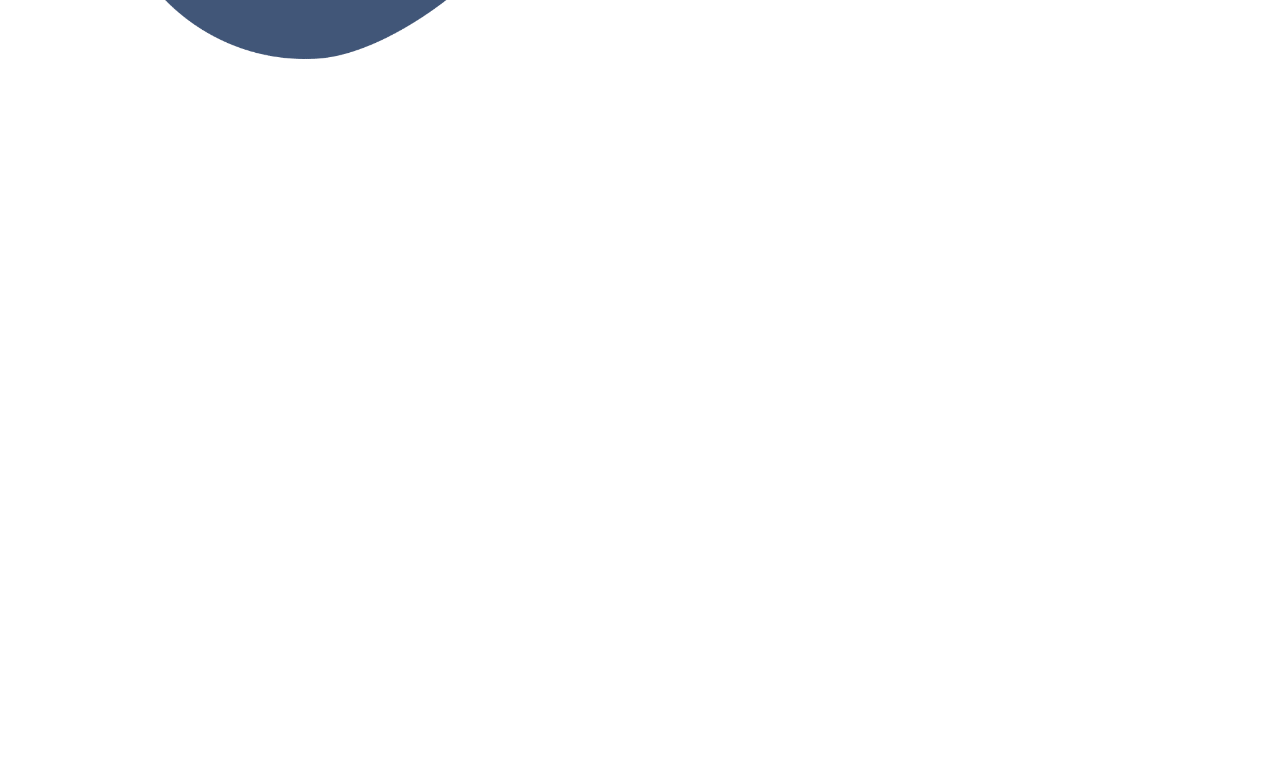
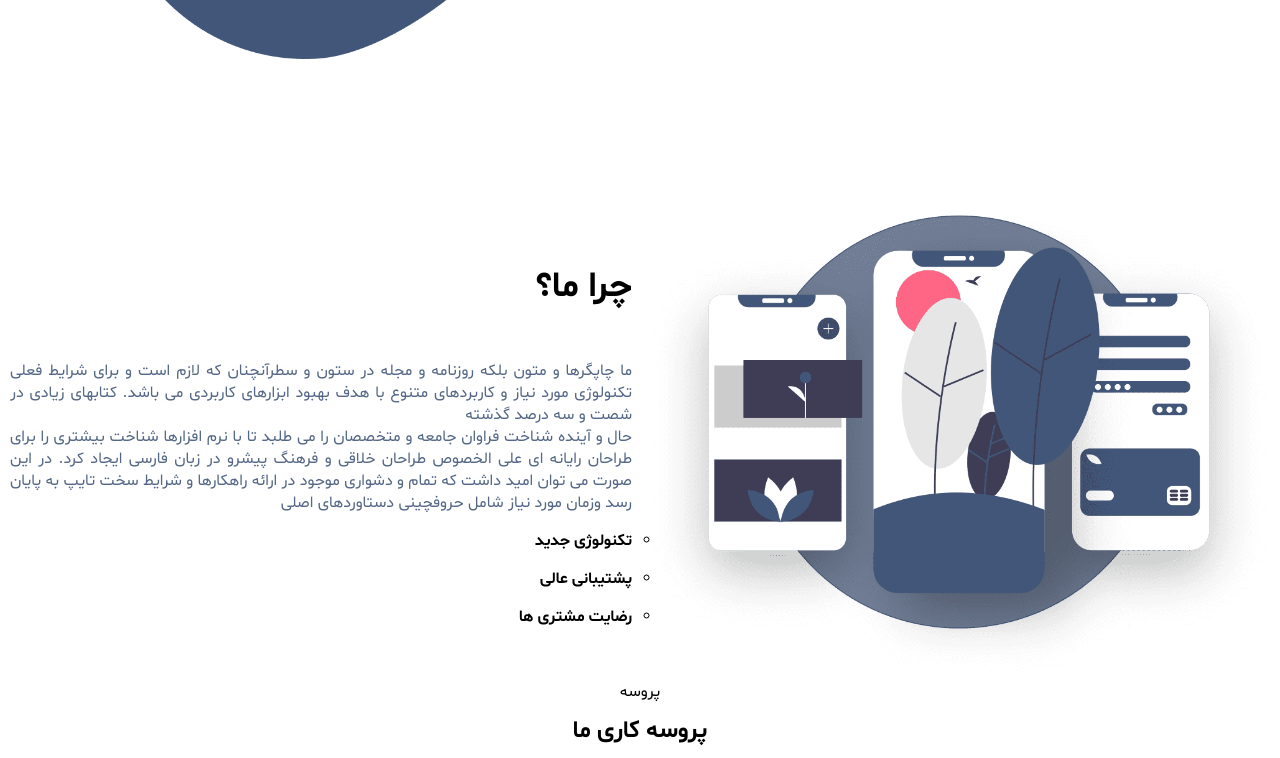
Before and after one commit to Ghorbani-Dev1985/Cleo, a website built with Vite: page index.html in a window 1280 px wide. Shown: the part 520-1278 px from the top of the page. Before the commit the page ends 800 px from the top, so only its background shows below. Built offline with nearby package versions, Linux system fonts and the light colour scheme.

Commit message:
feat: develop about us section

```diff
--- a/index.html
+++ b/index.html
@@ -29,7 +29,7 @@
     </nav>
    <main class="container">
     <!-- hero header -->
-    <header class="w-full flex-center gap-3">
+    <header class="w-full flex-center gap-3 mb-7">
      <div class="w-full flex flex-col gap-y-2">
       <h2>با ما <span class="text-primary-dark-1">آژانسی بی نظیر</span>بسازید</h2>
       <p class="text-gray-light-2 mb-2">با مشاهده انواع پکیج ها و ارائه مشاوره کامل می توانید بهترین تصمیم گیری را انجام دهید</p>
@@ -40,6 +40,27 @@
      </div>
      <div class="w-full"><img src="./src/Assets/Images/header-img.png" alt="ghorbani-dev.ir"></div>
     </header>
+    <!-- about us -->
+    <section class="aboutUs">
+      <div class="w-full"><img src="./src/Assets/Images/about-img.png" alt="ghorbani-dev.ir"></div>
+      <div class="w-full">
+        <h2 class="mb-3">چرا ما؟</h2>
+        <p class="text-primary-light-1 text-justify">ما چاپگرها و متون بلکه روزنامه و مجله در ستون و سطرآنچنان که لازم است و برای شرایط فعلی تکنولوژی مورد نیاز و کاربردهای متنوع با هدف بهبود ابزارهای کاربردی می باشد. کتابهای زیادی در شصت و سه درصد گذشته</p>
+        <p class="text-primary-light-1 text-justify">حال و آینده شناخت فراوان جامعه و متخصصان را می طلبد تا با نرم افزارها شناخت بیشتری را برای طراحان رایانه ای علی الخصوص طراحان خلاقی و فرهنگ پیشرو در زبان فارسی ایجاد کرد. در این صورت می توان امید داشت که تمام و دشواری موجود در ارائه راهکارها و شرایط سخت تایپ به پایان رسد وزمان مورد نیاز شامل حروفچینی دستاوردهای اصلی</p>
+        <ul>
+          <li>تکنولوژی جدید</li>
+          <li>پشتیبانی عالی</li>
+          <li>رضایت مشتری ها</li>
+        </ul>
+      </div>
+    </section>
+    <!-- portfolio -->
+    <section>
+      <div class="flex-center flex-col">
+        <p class="mb-1">پروسه</p>
+        <h2>پروسه کاری ما</h2>
+      </div>
+    </section>
    </main>
     <script type="module" src="/main.js"></script>
   </body>
--- a/src/Assets/Styles/_global.scss
+++ b/src/Assets/Styles/_global.scss
@@ -17,6 +17,9 @@
 .flex-col{
     flex-direction: column;
 }
+.flex-row{
+    flex-direction: row;
+}
 .flex-1{
     flex: 1 1 0%;
 }
--- /dev/null
+++ b/src/Assets/Styles/components/_aboutUs.scss
@@ -0,0 +1,16 @@
+.aboutUs{
+    @extend .w-full , .flex-center, .gap-3, .flex-col;
+    @include md{
+        flex-direction: row;
+    }
+    h2{
+        @include lg{
+            font-size: $font-size-4xl;
+        }
+    }
+    li{
+        list-style: circle;
+        font-weight: bold;
+        margin-top: 1rem;
+    }
+}
--- a/src/Assets/Styles/components/_heroHeader.scss
+++ b/src/Assets/Styles/components/_heroHeader.scss
@@ -1,5 +1,5 @@
 header{
-    flex-direction: column;
+    @extend .flex-col;
     @include md{
         flex-direction: row;
     }
--- a/src/Assets/Styles/index.scss
+++ b/src/Assets/Styles/index.scss
@@ -19,6 +19,7 @@
 @import 'components/navbar';
 @import 'components/badge';
 @import 'components/heroHeader';
+@import 'components/aboutUs';
 
 // utilities (margin, padding, opacity, etc)
 @import 'utilities';
```
Also changed, not shown: src/Assets/Images/about-img.png (added).
